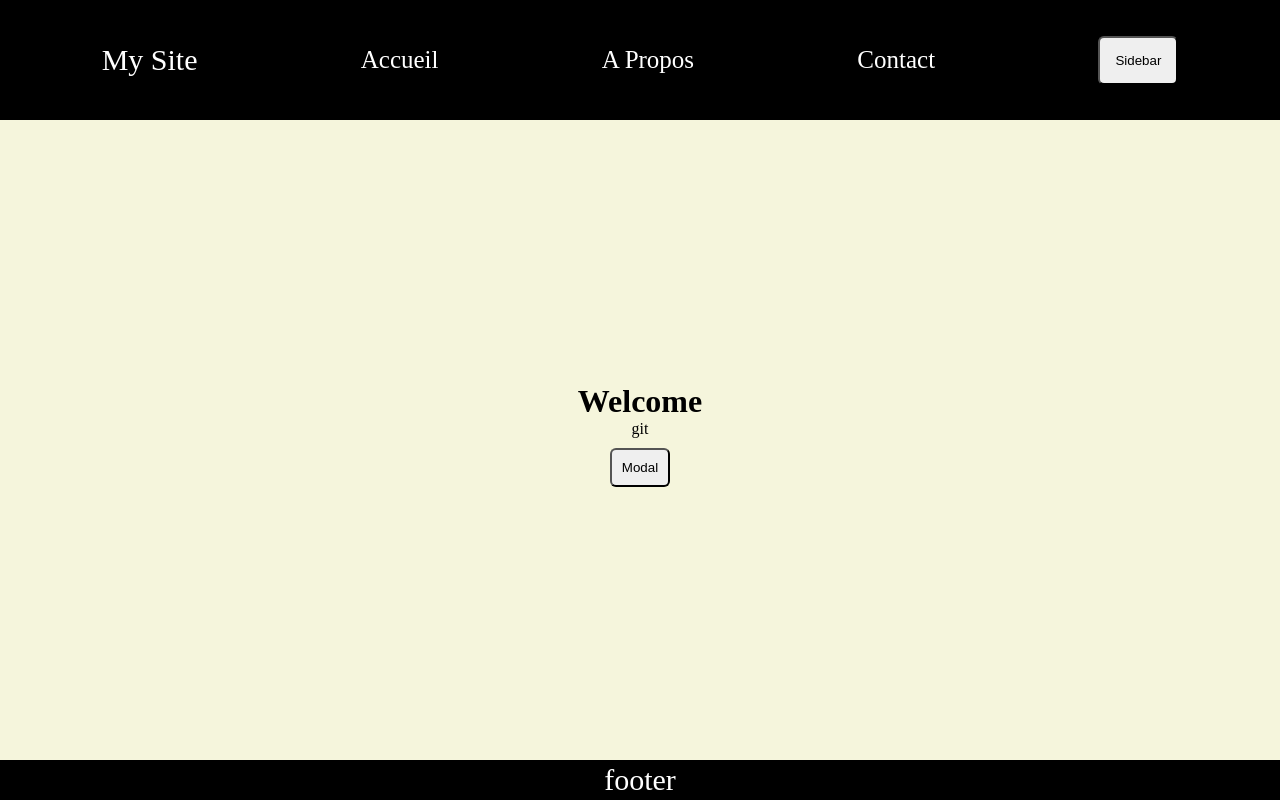
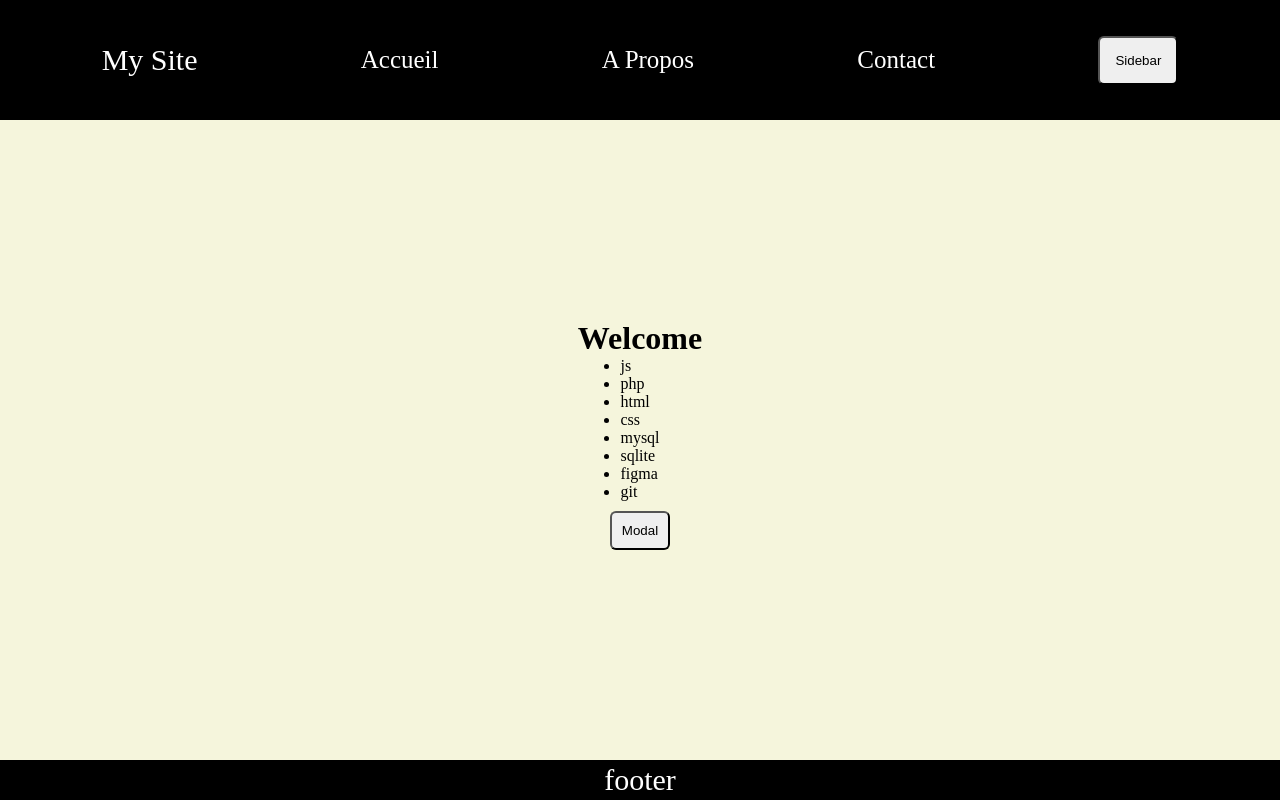
Before and after one commit to julien-alaria/defi6, a plain HTML site: page index.html in a window 1280 px wide. Drawn offline with Linux system fonts and the light colour scheme.

Commit message:
forEach implements

```diff
--- a/index.html
+++ b/index.html
@@ -28,7 +28,9 @@
             <h1>Welcome</h1>
         </div>
 
-        <div class="display-array"></div>
+        <div class="display-array">
+            <ul></ul>
+        </div>
 
         <div>
             <button class="overlay-button">Modal</button>
--- a/script.js
+++ b/script.js
@@ -5,6 +5,7 @@ const modalBtn = document.querySelector(".overlay-button");
 const overlay = document.querySelector(".overlay");
 const closeBtn = document.querySelector(".close-button");
 const displayArray = document.querySelector(".display-array");
+const ulElement = document.querySelector("ul");
 
 
 sidebarBtn.addEventListener("click", function() {
@@ -23,5 +24,10 @@ closeBtn.addEventListener("click", function() {
     overlay.style.display = "none";
 })
 
-cards.forEach(cards => displayArray.innerText = cards);
-cards.forEach(cards => console.log(cards));
+cards.forEach((card) => {
+    const liElement = document.createElement("li");
+    liElement.innerText = card;
+    ulElement.appendChild(liElement);
+});
+
+cards.forEach(cards => console.log(cards))
```
